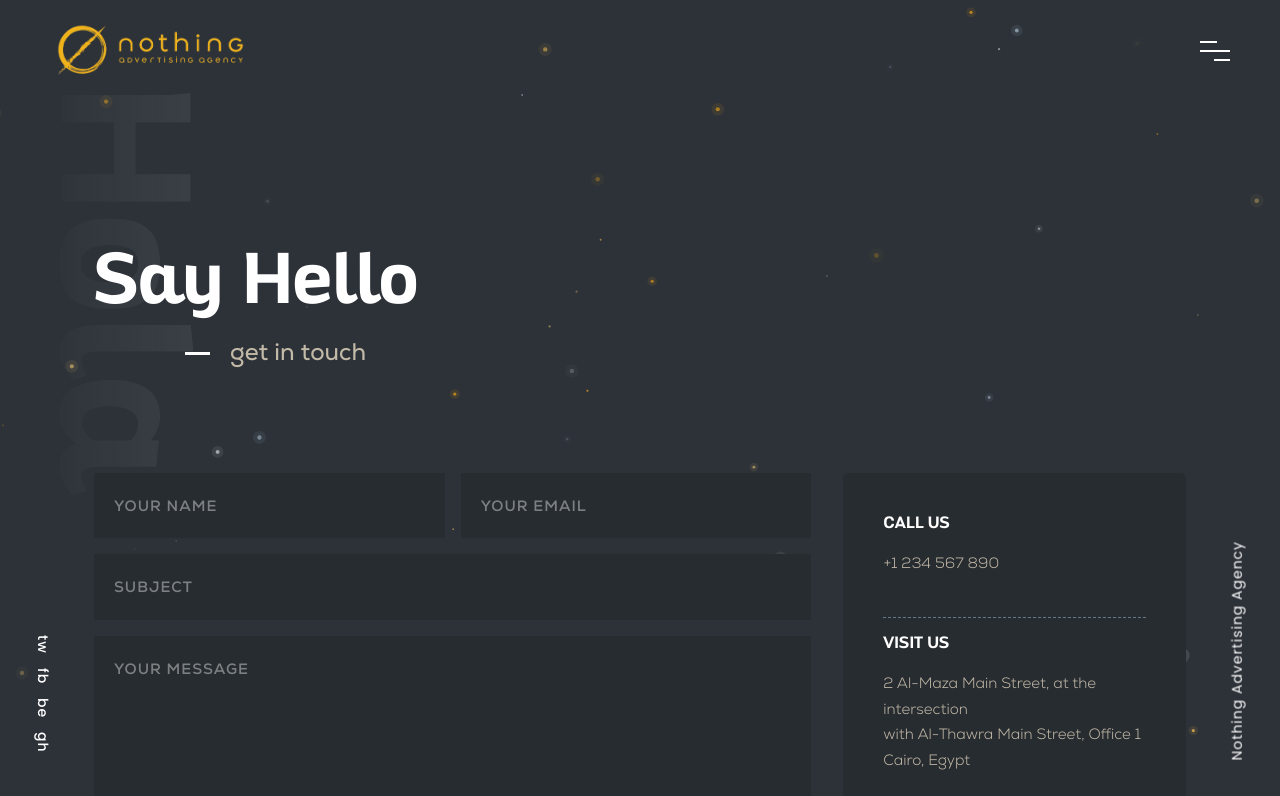
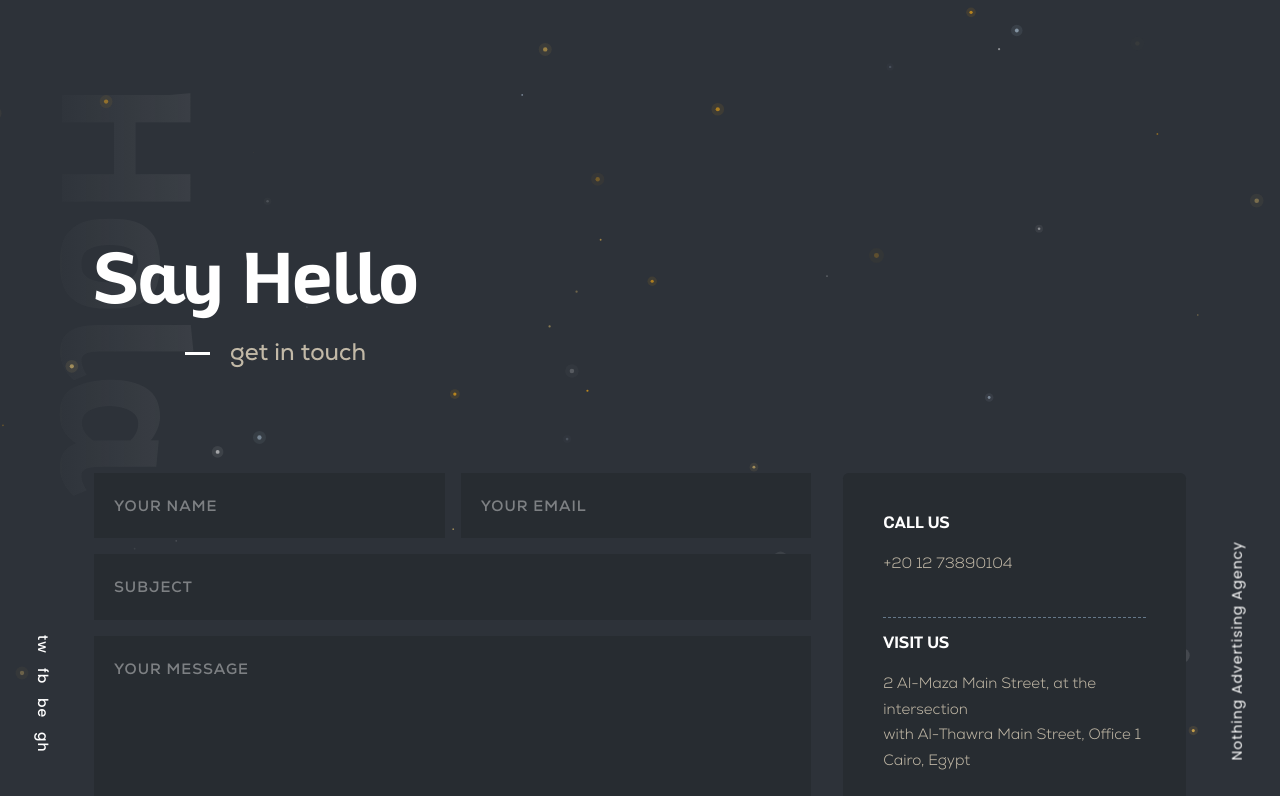
Before and after one commit to fadymohsen/nothing-agency, a Next.js app: page /contact in a window 1280 px wide. Shown: the top 796 px of the page. Built offline with nearby package versions, Linux system fonts and the light colour scheme; no server answers.

Commit message:
enhancements

```diff
--- a/src/app/contact/page.tsx
+++ b/src/app/contact/page.tsx
@@ -37,7 +37,7 @@ export default function ContactPage() {
                 <ScrollReveal delay={0.2}>
                   <div className="bg-dark-3 rounded-[0.35rem] p-10">
                     <h6 className="mb-3">Call Us</h6>
-                    <p className="mb-6">+1 234 567 890</p>
+                    <p className="mb-6">+20 12 73890104</p>
 
                     <div className="separator-wrap py-4">
                       <span className="separator">
--- a/src/components/layout/LayoutShell.tsx
+++ b/src/components/layout/LayoutShell.tsx
@@ -13,6 +13,7 @@ export default function LayoutShell({ children }: { children: React.ReactNode })
   const [navActive, setNavActive] = useState(false);
   const pathname = usePathname();
   const isComingSoon = pathname === "/";
+  const isContact = pathname === "/contact";
 
   const currentNav = navItems.find((item) =>
     item.href === "/" ? pathname === "/" : pathname.startsWith(item.href)
@@ -26,6 +27,8 @@ export default function LayoutShell({ children }: { children: React.ReactNode })
   return (
     <div className={navActive ? "nav-active" : ""}>
       <SparkleBackground />
+      {!isContact && (
+        <>
           <Header
             onToggleNav={() => setNavActive(!navActive)}
             navActive={navActive}
@@ -34,6 +37,8 @@ export default function LayoutShell({ children }: { children: React.ReactNode })
             onClose={() => setNavActive(false)}
             currentPageTitle={currentPageTitle}
           />
+        </>
+      )}
       {children}
       <Footer />
       <CustomCursor />
```
Lines whose indentation alone changed are shown as unchanged.
